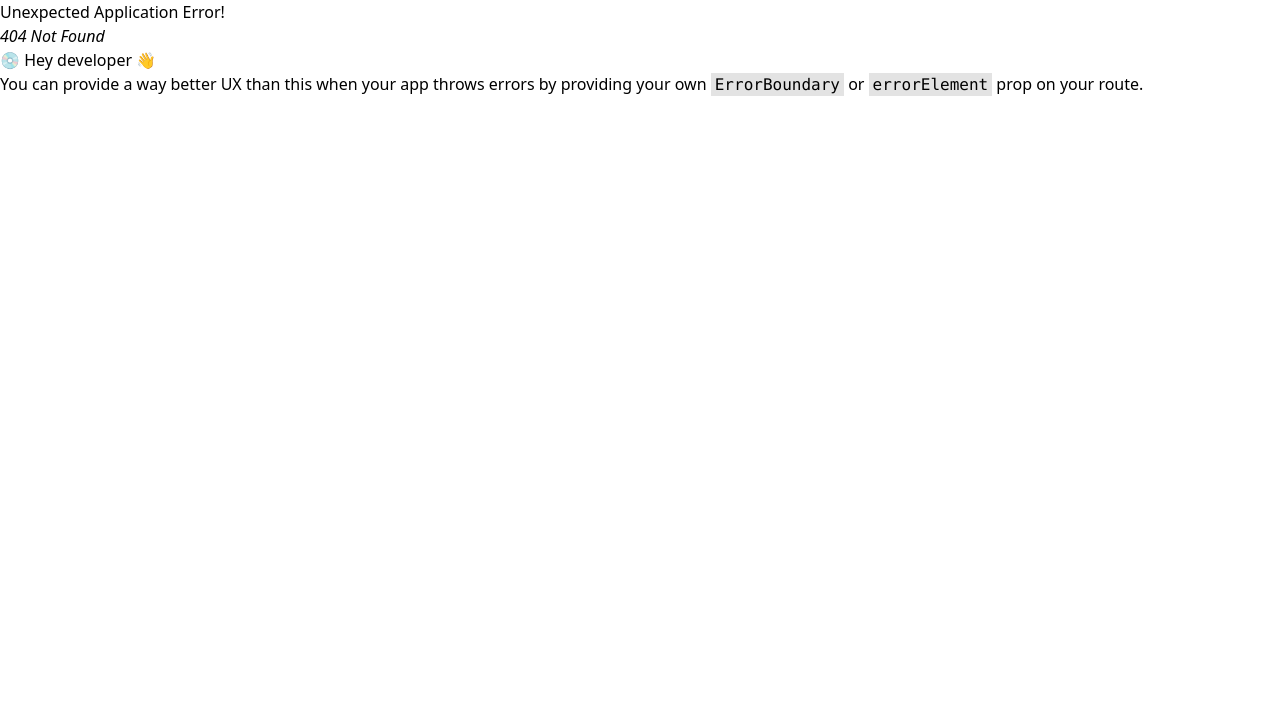
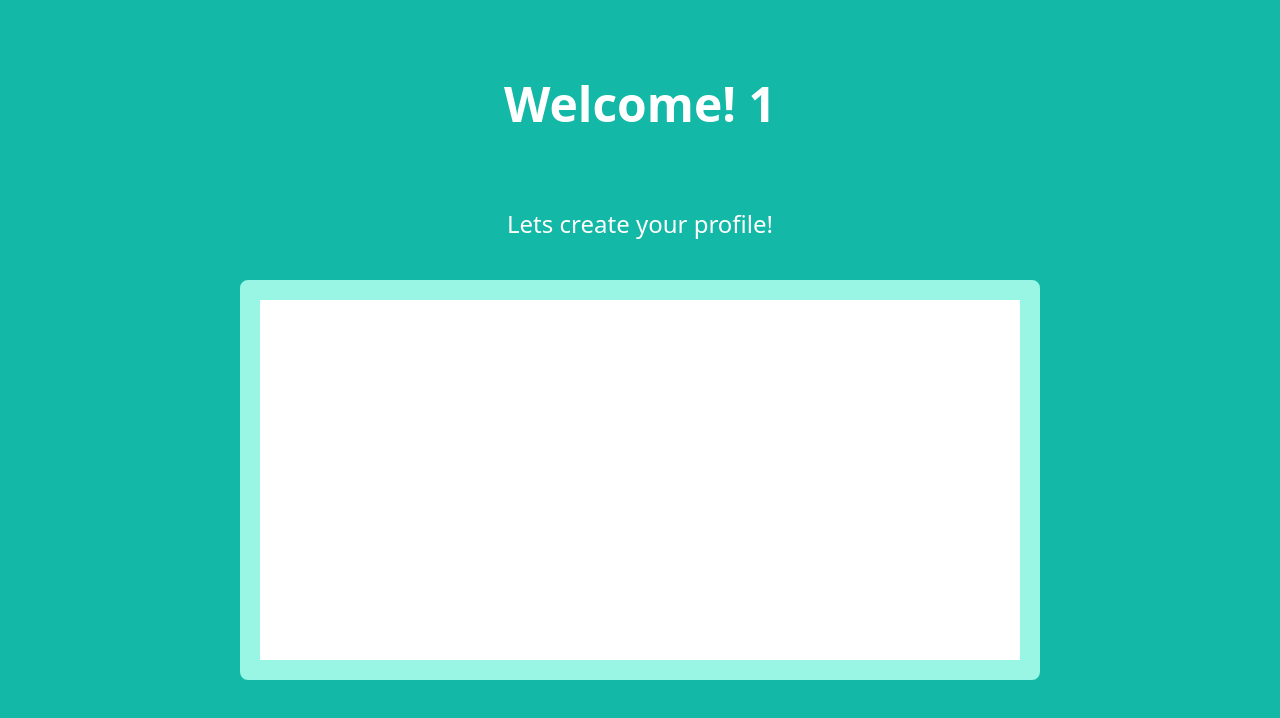
Before and after one commit to sbcodes90/mongodb-connection, a React (Create React App) app in the folder frontend/client/: page /welcome/1 in a window 1280 px wide. Before the commit this address had no page. Shown: the top 718 px of the page. Built offline with nearby package versions, Linux system fonts and the light colour scheme.

Commit message:
welcome page navigation and styling

```diff
--- a/frontend/client/src/App.js
+++ b/frontend/client/src/App.js
@@ -21,7 +21,7 @@ function App() {
         <Route path="/" element={<SignUpForm  username={username} password={password} email={email} setUsername={setUsername} setPassword={setPassword} setEmail={setEmail}/>} />
         <Route path="/signup" element={<SignUpForm username={username} password={password} email={email} setUsername={setUsername} setPassword={setPassword} setEmail={setEmail}/>} />
         <Route path="/login" element={<LoginForm username={username} password={password} setUsername={setUsername} setPassword={setPassword} />} />
-        <Route path="/welcome" element={<WelcomePage username={username} />} />
+        <Route path="/welcome/:username" element={<WelcomePage username={username} />} />
 
       </>
     )
--- a/frontend/client/src/components/SignUpForm.js
+++ b/frontend/client/src/components/SignUpForm.js
@@ -1,6 +1,6 @@
 import React, { useState } from "react";
 import axios from "axios";
-import { Link } from "react-router-dom";
+import { Link, useNavigate } from "react-router-dom";
 import LoadingScreen from "./LoadingScreen";
 
 function SignUpForm({
@@ -13,7 +13,7 @@ function SignUpForm({
 }) {
 
   const [isLoading, setIsLoading] = useState(false)
-
+  const navigate = useNavigate()
 
   const handleSubmit = async(e) => {
     e.preventDefault();
@@ -22,6 +22,7 @@ function SignUpForm({
       const response = await axios.post("http://localhost:4000/users", { username, password, email })
       console.log('response', response)
       setIsLoading(false)
+      navigate(`/welcome/${username}`)
     } catch(err){
       console.log('err', err)
     }
--- a/frontend/client/src/components/WelcomePage.js
+++ b/frontend/client/src/components/WelcomePage.js
@@ -1,8 +1,19 @@
 import React from 'react'
+import { useParams } from 'react-router-dom'
 
-function WelcomePage({username}) {
+function WelcomePage() {
+
+  const { username } = useParams();
+
   return (
-    <div>Welcome Back! {username}</div>
+    <div className="bg-teal-500 text-center h-screen">
+      <div className="font-bold text-5xl text-white pt-20">Welcome! {username} </div>
+      <div className="pt-20 text-white text-2xl">Lets create your profile!</div>
+      <div className="flex justify-center">
+        <div className="bg-white w-[800px] h-[400px] mt-10 rounded-lg border-teal-200 border-[20px]"></div>
+        </div>
+      </div>
+
   )
 }
 
```
